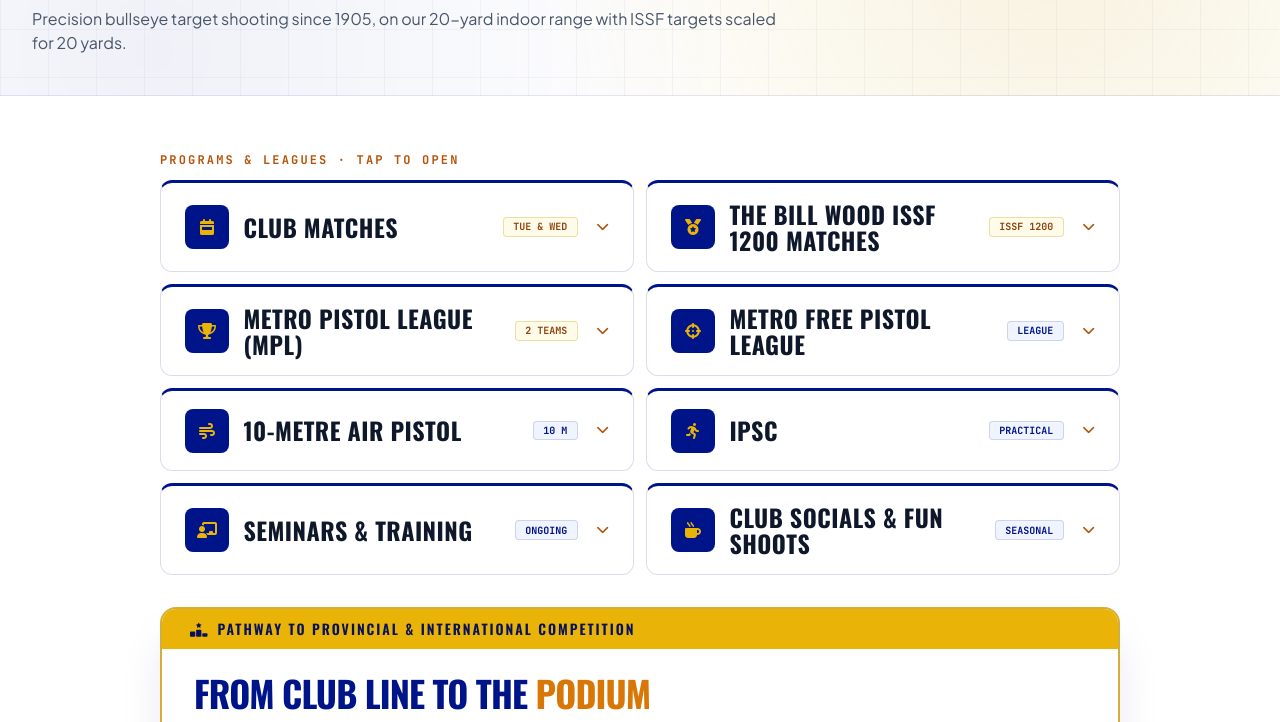
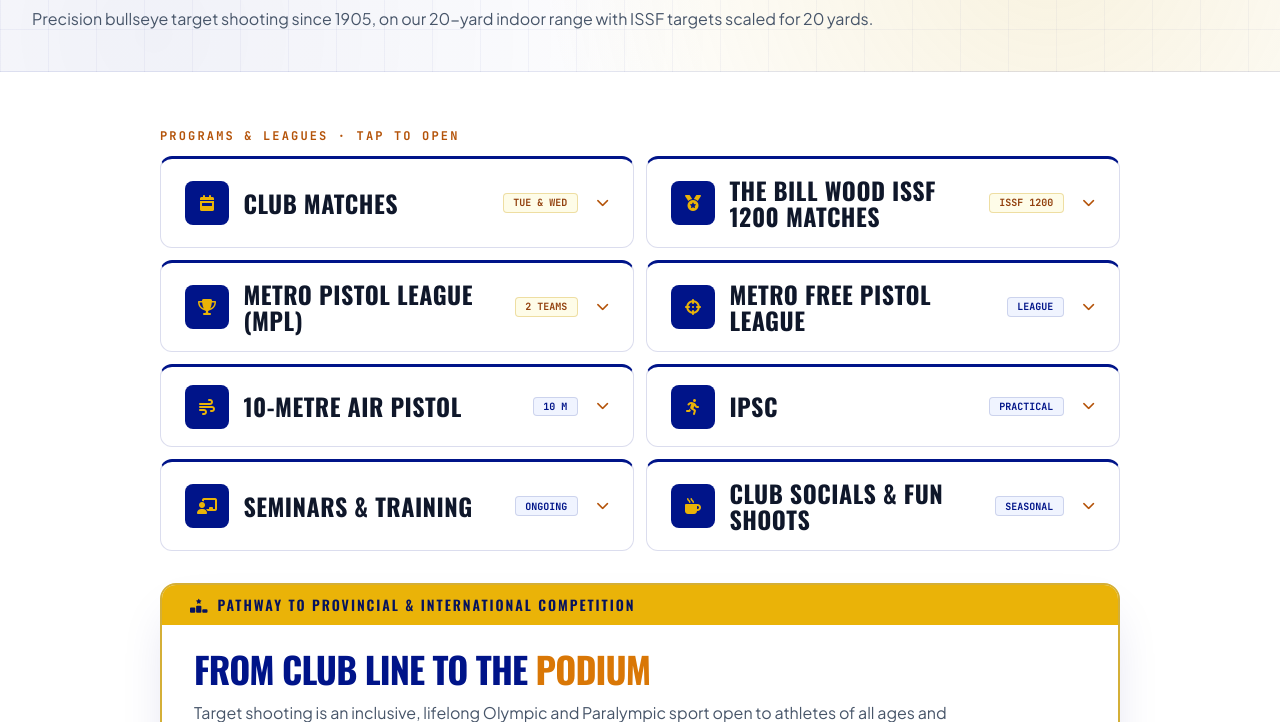
Before and after one commit to torontorevolverclub/trc-website, a plain HTML site: page public/competition.html in a window 1280 px wide. Shown: the part 196-918 px from the top of the page. Drawn offline with nearby package versions, Linux system fonts and the light colour scheme.

Commit message:
Competition: subtitle on one line on desktop
Co-Authored-By: Claude Opus 5.5 <noreply@anthropic.com>
Claude-Session: https://claude.ai/code/session_01Q8JkxKiS9J8tAAdAYGMrX4

```diff
--- a/public/competition.html
+++ b/public/competition.html
@@ -169,7 +169,7 @@
         <div class="max-w-7xl mx-auto px-4 sm:px-6 lg:px-8 py-6 md:py-10">
             <h1 class="font-display font-bold text-[2.1rem] min-[400px]:text-4xl sm:text-5xl text-slateink uppercase tracking-tight leading-none">Competition &amp; Leagues <span class="text-royal">Summary</span></h1>
             <span class="block h-1.5 w-32 bg-gradient-to-r from-gold to-royal rounded-full mt-3"></span>
-            <p class="text-muted text-sm sm:text-base leading-relaxed max-w-3xl mt-4">Precision bullseye target shooting since 1905, on our 20-yard indoor range with ISSF targets scaled for 20 yards.</p>
+            <p class="text-muted text-sm sm:text-base leading-relaxed mt-4 lg:whitespace-nowrap">Precision bullseye target shooting since 1905, on our 20-yard indoor range with ISSF targets scaled for 20 yards.</p>
         </div>
     </section>
 
```
